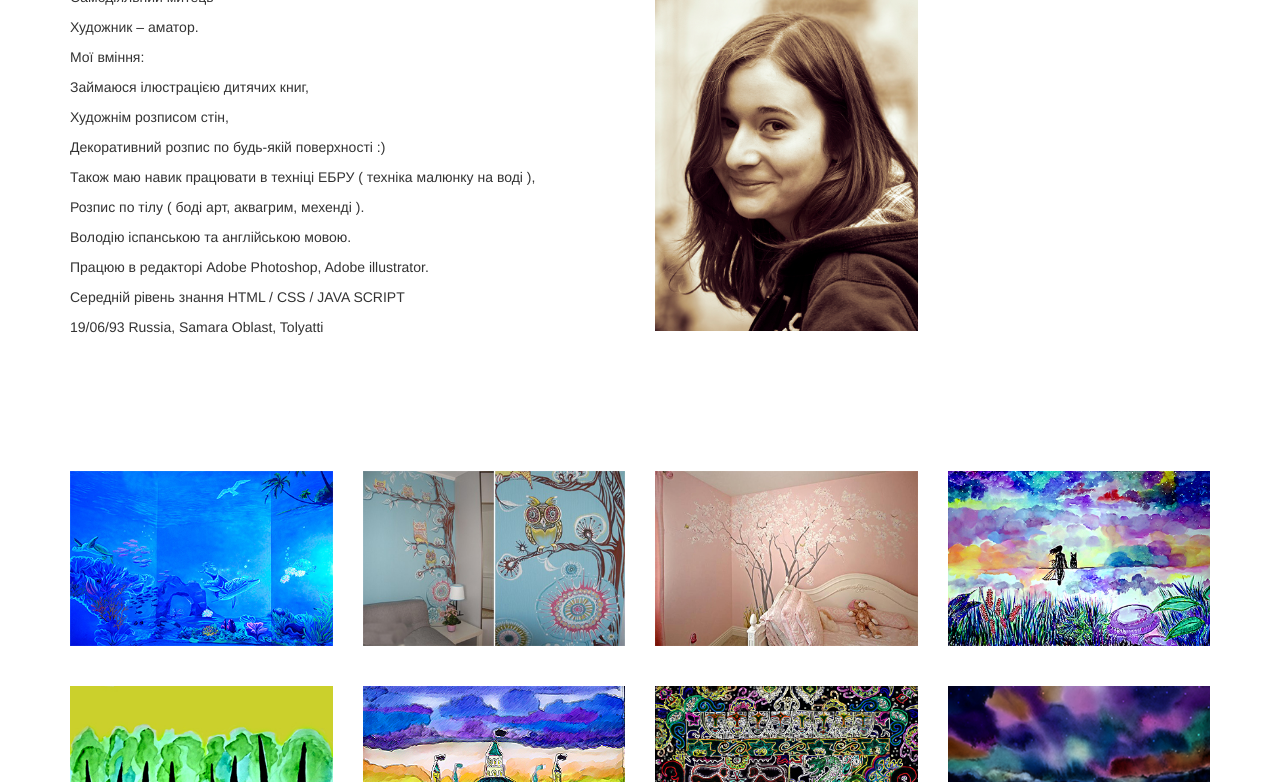
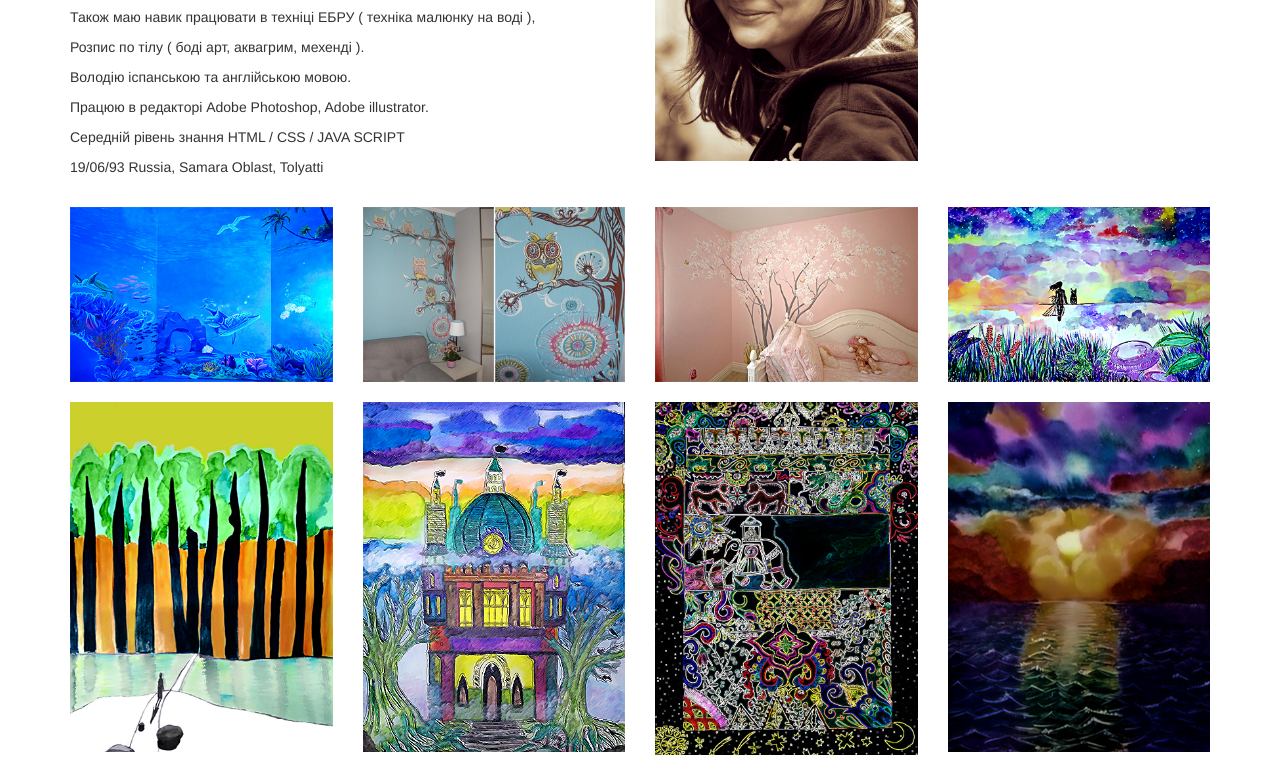
Before and after one commit to anastaciia/my-project, a plain HTML site: page index.html in a window 1280 px wide. Shown: the part 335-1117 px from the top of the page. Drawn offline with nearby package versions, Linux system fonts and the light colour scheme.

Commit message:
New code

```diff
--- a/css/index.css
+++ b/css/index.css
@@ -1,14 +1,7 @@
 .img-responsive {
-    padding-bottom: 20px;
-    padding-top: 20px;
+    padding-bottom: 10px;
+    padding-top: 10px;
 }
-
-
-img-responsive:hover {
-    border: 2px solid black;
+.container {
+    margin-top: 20px;
 }
-
-
-.container {
-    margin-top: 100px;
-}
```
